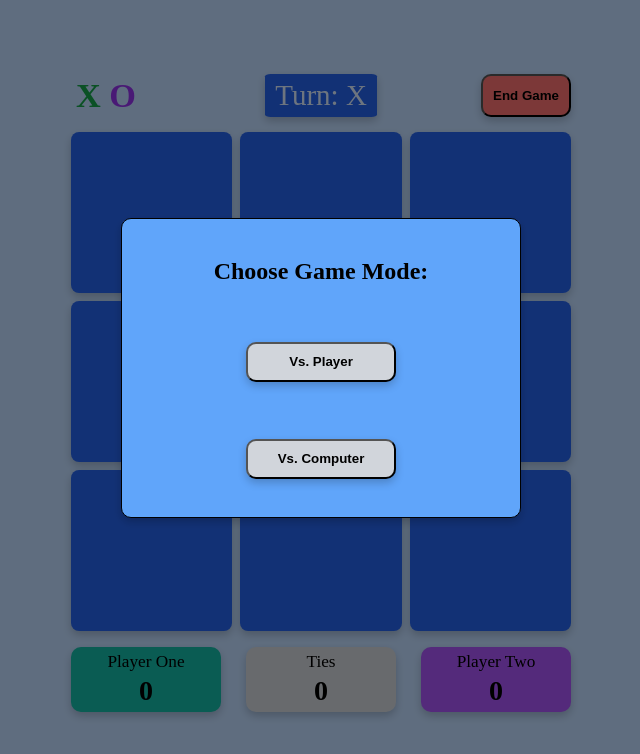
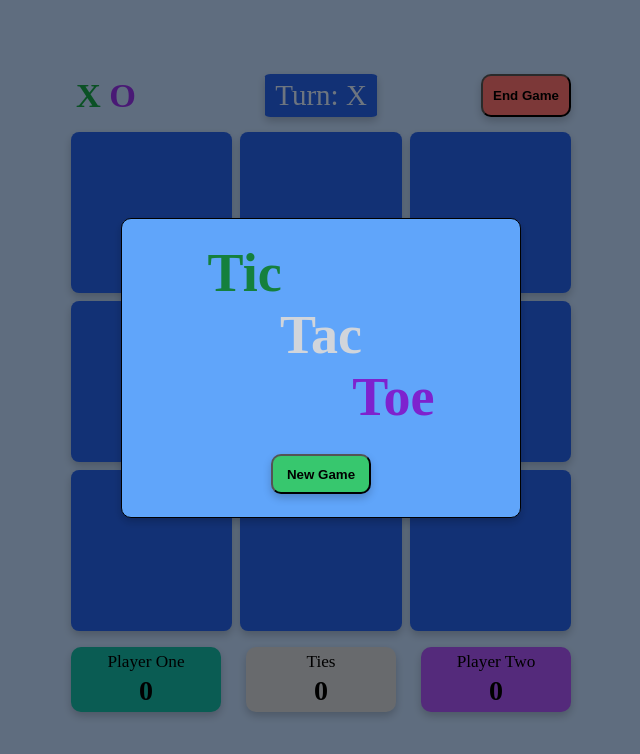
Before and after one commit to rygho90/tic-tac-toe, a plain HTML site: page index.html in a window 1280 px wide. Shown: the whole page, without its empty margins (319-959 px from the left). Drawn offline with Linux system fonts and the light colour scheme.

Commit message:
Add title screen

```diff
--- a/index.html
+++ b/index.html
@@ -48,7 +48,7 @@
         </div>
     </div>
 
-    <div class="game-mode-modal modal-active"> <!--  -->
+    <div class="game-mode-modal "> <!-- modal-active -->
         <div>Choose Game Mode:</div>
         <div><button class="player-mode">Vs. Player</button></div>
         <div><button class="computer-mode">Vs. Computer</button></div>
@@ -64,7 +64,7 @@
             <div class="div">Player Two:</div>
             <input type="text" id="player-two" maxlength="10" size="12">
         </div>
-        <div><button class="start-btn">Start Game</button></div>
+        <div><button class="start-btn">Start</button></div>
     </div>
 
     <div class="round-over-modal">
@@ -83,6 +83,15 @@
         </div>
     </div>
 
+    <div class="title-modal modal-active">
+        <div class="title">
+            <div class="tic">Tic</div>
+            <div class="tac">Tac</div>
+            <div class="toe">Toe</div>
+        </div>
+        <div><button class="new-game-btn">New Game</button></div>
+    </div>
+
     <div class="overlay overlay-active"></div>
 
 </body>
--- a/script.js
+++ b/script.js
@@ -241,6 +241,7 @@ const menuController = (() => {
     const nameModal = document.querySelector(".player-name-modal");
     const roundOverModal = document.querySelector(".round-over-modal");
     const tiedModal = document.querySelector(".tied-modal");
+    const titleModal = document.querySelector(".title-modal");
     const playerModeBtn = document.querySelector(".player-mode");
     const startGameBtn = document.querySelector(".start-btn");
     const overlay = document.querySelector(".overlay");
@@ -249,6 +250,7 @@ const menuController = (() => {
     const winnerName = document.querySelector(".winner-name");
     const newRoundBtn = document.querySelector(".new-round-btn");
     const tieNewRoundBtn = document.querySelector(".tie-new-round-btn");
+    const newGameBtn = document.querySelector(".new-game-btn");
 
     playerModeBtn.addEventListener("click", () => {
         modeModal.classList.remove("modal-active");
@@ -280,6 +282,13 @@ const menuController = (() => {
         gameController.newRound();
     })
 
+    newGameBtn.addEventListener("click", () => {
+        titleModal.classList.remove("modal-active");
+        modeModal.classList.add("modal-active");
+    })
+
+
+
 
     const announceWinner = () => {
         let winner = gameController.getActivePlayer();
--- a/styles.css
+++ b/styles.css
@@ -132,7 +132,8 @@ body {
 .game-mode-modal,
 .player-name-modal,
 .round-over-modal,
-.tied-modal {
+.tied-modal,
+.title-modal {
     width: 400px;
     height: 300px;
     border: solid 1px black;
@@ -191,7 +192,8 @@ body {
 .new-round-btn,
 .end-game-btn,
 .tie-new-round-btn,
-.tie-end-game-btn {
+.tie-end-game-btn,
+.new-game-btn {
     width: 100px;
     height: 40px;
     border-radius: 10px;
@@ -203,6 +205,10 @@ body {
 .tie-new-round-btn {
     background-color: #37c76e;
     margin-right: 20px;
+}
+
+.new-game-btn {
+    background-color: #37c76e;
 }
 
 .end-game-btn,
@@ -230,3 +236,31 @@ input[type=text] {
     background-color: #d1d5db;
     border-radius: 4px;
 }
+
+.title {
+    display: flex;
+    flex-direction: column;
+    width: 60%;
+}
+
+.tic,
+.tac,
+.toe {
+    font-size: 2.25em;
+    font-weight: bolder;
+}
+
+.tic {
+    align-self: flex-start;
+    color: #15803d;
+}
+
+.tac {
+    align-self: center;
+    color: #d1d5db;
+}
+
+.toe {
+    align-self: flex-end;
+    color: #7e22ce;
+}
```
